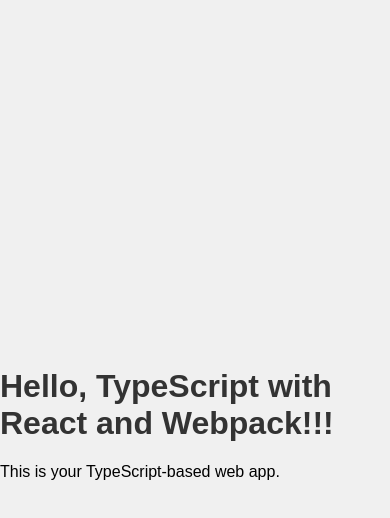
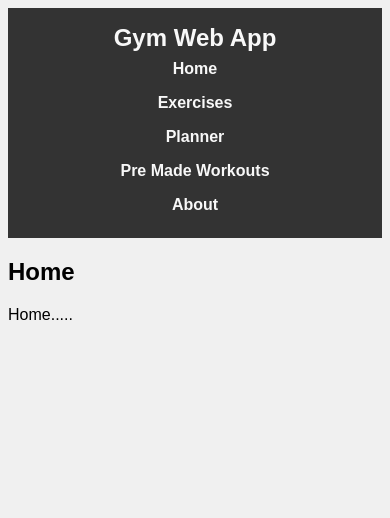
Before and after one commit to Sxmmm/gym-web-app, a React app: page / in a window 390 px wide. Shown: the top 518 px of the page. Built offline with nearby package versions, Linux system fonts and the light colour scheme.

Commit message:
added base site setup and navigation, start of exercises list implementation

```diff
--- a/package.json
+++ b/package.json
@@ -14,8 +14,11 @@
     "author": "",
     "license": "ISC",
     "dependencies": {
+        "@types/react-router-dom": "^5.3.3",
+        "axios": "^1.7.7",
         "react": "^18.3.1",
         "react-dom": "^18.3.1",
+        "react-router-dom": "^6.28.0",
         "typescript": "^5.6.3"
     },
     "devDependencies": {
--- a/src/App.tsx
+++ b/src/App.tsx
@@ -1,11 +1,24 @@
 import React from "react";
+import { BrowserRouter as Router, Route, Routes } from "react-router-dom";
+import Navbar from "./components/Navbar";
+import Exercises from "./pages/Exercises";
+import Planner from "./pages/Planner";
+import Workouts from "./pages/Workouts";
+import About from "./pages/About";
+import Home from "./pages/Home";
 
 const App: React.FC = () => {
     return (
-        <div>
-            <h1>Hello, TypeScript with React and Webpack!!!</h1>
-            <p>This is your TypeScript-based web app.</p>
-        </div>
+        <Router>
+            <Navbar />
+            <Routes>
+                <Route path="/" element={<Home />} />
+                <Route path="/exercises" element={<Exercises />} />
+                <Route path="/planner" element={<Planner />} />
+                <Route path="/workouts" element={<Workouts />} />
+                <Route path="/about" element={<About />} />
+            </Routes>
+        </Router>
     );
 };
 
--- /dev/null
+++ b/src/components/Navbar.tsx
@@ -0,0 +1,31 @@
+import React from "react";
+import { Link } from "react-router-dom";
+
+const Navbar: React.FC = () => {
+    return (
+        <nav className="navbar">
+            <div className="navbar-logo">
+                <h1>Gym Web App</h1>{" "}
+            </div>
+            <ul className="navbar-links">
+                <li>
+                    <Link to="/">Home</Link>
+                </li>
+                <li>
+                    <Link to="/exercises">Exercises</Link>
+                </li>
+                <li>
+                    <Link to="/planner">Planner</Link>
+                </li>
+                <li>
+                    <Link to="/workouts">Pre Made Workouts</Link>
+                </li>
+                <li>
+                    <Link to="/about">About</Link>
+                </li>
+            </ul>
+        </nav>
+    );
+};
+
+export default Navbar;
--- /dev/null
+++ b/src/pages/About.tsx
@@ -0,0 +1,12 @@
+import React from "react";
+
+const About: React.FC = () => {
+    return (
+        <div>
+            <h2>About</h2>
+            <p>About...........</p>
+        </div>
+    );
+};
+
+export default About;
--- /dev/null
+++ b/src/pages/Exercises.tsx
@@ -0,0 +1,133 @@
+import React, { useEffect, useState } from "react";
+import axios from "axios";
+
+interface Exercise {
+    id: number;
+    name: string;
+    description: string;
+}
+
+const Exercises: React.FC = () => {
+    const [exercises, setExercises] = useState<Exercise[]>([]);
+    const [loading, setLoading] = useState<boolean>(true);
+    const [page, setPage] = useState<number>(1);
+    const [totalPages, setTotalPages] = useState<number>(1);
+    const [query, setQuery] = useState<string>("");
+    const [muscle, setMuscle] = useState<string>("");
+    const [difficulty, setDifficulty] = useState<string>("");
+
+    const fetchExercises = async () => {
+        setLoading(true);
+        console.log(
+            `Fetching exercises with page=${page}, query=${query}, muscle=${muscle}, difficulty=${difficulty}`
+        );
+
+        try {
+            const params: any = {
+                page: page,
+                page_size: 20,
+            };
+
+            if (query) params.name = query;
+            if (muscle) params.muscle = muscle;
+            if (difficulty) params.difficulty = difficulty;
+
+            const response = await axios.get(
+                "https://wger.de/api/v2/exercise/",
+                { params }
+            );
+
+            setExercises(response.data.results);
+            setTotalPages(Math.ceil(response.data.count / 20)); // assuming response.data.count gives total items
+        } catch (error) {
+            console.error("Error fetching exercises:", error);
+        } finally {
+            setLoading(false);
+        }
+    };
+
+    // Trigger `fetchExercises` on relevant state changes
+    useEffect(() => {
+        fetchExercises();
+    }, [page, query, muscle, difficulty]);
+
+    // Helper to handle reset to first page when filters change
+    const handleFilterChange = () => {
+        setPage(1);
+    };
+
+    return (
+        <div>
+            <h1>Exercises</h1>
+
+            {/* Filters */}
+            <div>
+                <input
+                    type="text"
+                    placeholder="Search by name..."
+                    value={query}
+                    onChange={(e) => {
+                        setQuery(e.target.value);
+                        handleFilterChange();
+                    }}
+                />
+
+                <select
+                    value={muscle}
+                    onChange={(e) => {
+                        setMuscle(e.target.value);
+                        handleFilterChange();
+                    }}
+                >
+                    <option value="">All Muscles</option>
+                    <option value="1">Chest</option>
+                    <option value="2">Back</option>
+                    {/* Add more muscle groups based on WGER API muscle IDs */}
+                </select>
+
+                <select
+                    value={difficulty}
+                    onChange={(e) => {
+                        setDifficulty(e.target.value);
+                        handleFilterChange();
+                    }}
+                >
+                    <option value="">All Difficulties</option>
+                    <option value="beginner">Beginner</option>
+                    <option value="intermediate">Intermediate</option>
+                    <option value="advanced">Advanced</option>
+                </select>
+            </div>
+
+            {/* Exercise List */}
+            {loading ? (
+                <p>Loading...</p>
+            ) : (
+                <ul>
+                    {exercises.map((exercise) => (
+                        <li key={exercise.id}>{exercise.name}</li>
+                    ))}
+                </ul>
+            )}
+
+            {/* Pagination */}
+            <div>
+                <button onClick={() => setPage(page - 1)} disabled={page === 1}>
+                    Previous
+                </button>
+                <span>
+                    {" "}
+                    Page {page} of {totalPages}{" "}
+                </span>
+                <button
+                    onClick={() => setPage(page + 1)}
+                    disabled={page === totalPages}
+                >
+                    Next
+                </button>
+            </div>
+        </div>
+    );
+};
+
+export default Exercises;
--- /dev/null
+++ b/src/pages/Home.tsx
@@ -0,0 +1,12 @@
+import React from "react";
+
+const Home: React.FC = () => {
+    return (
+        <div>
+            <h2>Home</h2>
+            <p>Home.....</p>
+        </div>
+    );
+};
+
+export default Home;
--- /dev/null
+++ b/src/pages/Planner.tsx
@@ -0,0 +1,12 @@
+import React from "react";
+
+const Planner: React.FC = () => {
+    return (
+        <div>
+            <h2>Planner</h2>
+            <p>.............</p>
+        </div>
+    );
+};
+
+export default Planner;
--- /dev/null
+++ b/src/pages/Workouts.tsx
@@ -0,0 +1,12 @@
+import React from "react";
+
+const Workouts: React.FC = () => {
+    return (
+        <div>
+            <h2>Workouts</h2>
+            <p>Workouts........</p>
+        </div>
+    );
+};
+
+export default Workouts;
--- a/src/styles.css
+++ b/src/styles.css
@@ -1,14 +1,57 @@
 body {
     font-family: Arial, sans-serif;
-    margin: 0;
-    padding: 0;
-    display: flex;
-    justify-content: center;
-    align-items: center;
-    height: 100vh;
     background-color: #f0f0f0;
 }
 
 h1 {
     color: #333;
 }
+
+.navbar {
+    display: flex;
+    align-items: center;
+    justify-content: space-between;
+    padding: 1rem 2rem;
+    background-color: #333;
+    color: #fff;
+}
+
+.navbar-logo h1 {
+    font-size: 1.5rem;
+    color: #f8f8f8;
+    margin: 0;
+}
+
+.navbar-links {
+    display: flex;
+    list-style: none;
+    margin: 0;
+    padding: 0;
+}
+
+.navbar-links li {
+    margin: 0 1rem;
+}
+
+.navbar-links a {
+    color: #f8f8f8;
+    text-decoration: none;
+    font-weight: bold;
+}
+
+.navbar-links a:hover {
+    color: #ffd700; /* A highlight color on hover */
+}
+
+@media (max-width: 768px) {
+    .navbar {
+        flex-direction: column;
+    }
+    .navbar-links {
+        flex-direction: column;
+        align-items: center;
+    }
+    .navbar-links li {
+        margin: 0.5rem 0;
+    }
+}
--- a/webpack.config.js
+++ b/webpack.config.js
@@ -7,7 +7,8 @@
         path: path.resolve(__dirname, "dist"),
         filename: "bundle.js",
         clean: true,
-        publicPath: "/gym-web-app/",
+        publicPath:
+            process.env.NODE_ENV === "production" ? "/gym-web-app/" : "/",
     },
     resolve: {
         extensions: [".ts", ".tsx", ".js"],
```
Also changed, not shown: src/components/ExercisesPage.tsx (added, +16 -0 lines), 1 other file (tests, documents, lock files or other folders).
